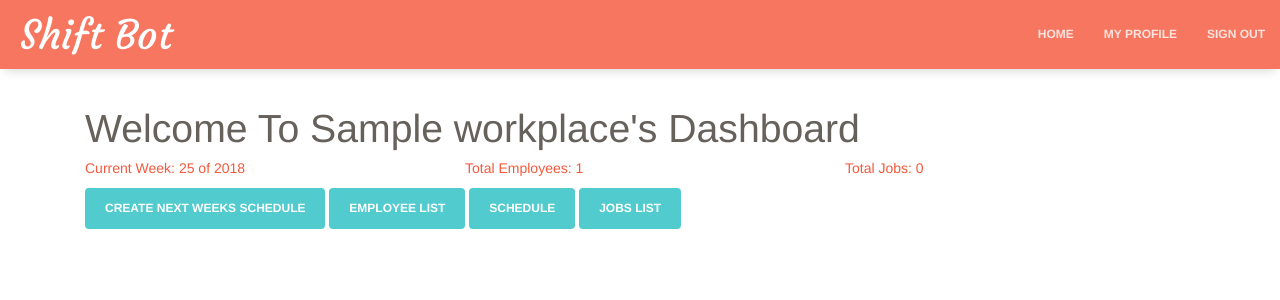
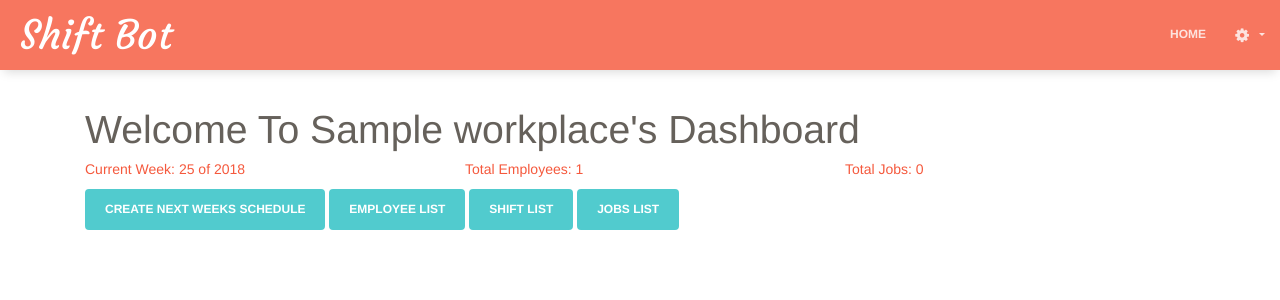
Before and after one commit to mknapper1/ShiftBot, a Django app: page /schedule/ in a window 1280 px wide. Shown: the top 300 px of the page. Run offline with Django 3.2, Linux system fonts and the light colour scheme; a user stored in the database is signed in; tables that the repository leaves empty hold one stand-in row (values such as "Sample post"); data that the repository does not hold is empty; style sheets or scripts are compiled from the project's sources; some libraries are stand-ins or nearby versions.

Commit message:
fixed some login stuff, added color

```diff
--- a/schedule/forms.py
+++ b/schedule/forms.py
@@ -14,7 +14,7 @@ class JobForm(forms.ModelForm):
 
     class Meta:
         model = Job
-        fields = ['name', 'description']
+        fields = ['name', 'description', 'color']
 
 
 class ShiftForm(forms.ModelForm):
--- a/shiftbot/templates/base.html
+++ b/shiftbot/templates/base.html
@@ -70,16 +70,19 @@
             <li class="nav-item active">
                 <a class="nav-link" href="{% url 'home' %}">Home <span class="sr-only">(current)</span></a>
             </li>
+
             {% if request.user.is_authenticated %}
-                <li class="nav-item">
-                    {# URL provided by django-allauth/account/urls.py #}
-                    <a class="nav-link"
-                       href="{% url 'users:detail' request.user.username %}">{% trans "My Profile" %}</a>
-                </li>
-                <li class="nav-item">
-                    {# URL provided by django-allauth/account/urls.py #}
-                    <a class="nav-link" href="{% url 'account_logout' %}">{% trans "Sign Out" %}</a>
-                </li>
+                <div class="nav-item dropdown">
+                    <a class="nav-link dropdown-toggle" data-toggle="dropdown" href="#pk" role="button"
+                       aria-haspopup="true"
+                       aria-expanded="false"><i class="fa fa-cog"></i></a>
+                    <ul class="dropdown-menu dropdown-menu-right dropdown-danger">
+                        <a class="dropdown-item" href="{% url 'users:detail' request.user.username %}">My Profile</a>
+                        <a class="dropdown-item" href="{% url 'schedule:dashboard' %}">Schedule</a>
+                        <div class="dropdown-divider"></div>
+                        <a class="dropdown-item" href="{% url 'account_logout' %}">Sign Out</a>
+                    </ul>
+                </div>
             {% else %}
                 <li class="nav-item">
                     {# URL provided by django-allauth/account/urls.py #}
@@ -91,17 +94,6 @@
                     <a id="log-in-link" class="nav-link" href="{% url 'account_login' %}">{% trans "Sign In" %}</a>
                 </li>
             {% endif %}
-{#            <div class="nav-item dropdown">#}
-{#                <a class="nav-link dropdown-toggle" data-toggle="dropdown" href="#pk" role="button" aria-haspopup="true"#}
-{#                   aria-expanded="false"><i class="fa fa-cog"></i></a>#}
-{#                <ul class="dropdown-menu dropdown-menu-right dropdown-danger">#}
-{#                    <li class="dropdown-header" href="#pk">Dropdown header</li>#}
-{#                    <a class="dropdown-item" href="#pk">Another action</a>#}
-{#                    <a class="dropdown-item" href="#pk">Something else here</a>#}
-{#                    <div class="dropdown-divider"></div>#}
-{#                    <a class="dropdown-item" href="#pk">Separated link</a>#}
-{#                </ul>#}
-{#            </div>#}
         </ul>
     </div>
 </nav>
@@ -115,10 +107,10 @@
         {% endfor %}
     {% endif %}
 
-    {% block content %}
-    {% endblock content %}
+    <div class="container">
+        {% block content %}
+        {% endblock content %}
 
-    <div class="container">
         {% block main %}
         {% endblock main %}
     </div>
--- a/shiftbot/templates/schedule/dashboard.html
+++ b/shiftbot/templates/schedule/dashboard.html
@@ -26,7 +26,7 @@
     <a href="{% url 'schedule:schedule_create_view' year week %}" class="btn btn-primary">Create Next Weeks Schedule</a>
 
     <a href="{% url 'schedule:employees_view' %}" class="btn btn-primary">Employee List</a>
-    <a href="{% url 'schedule:shifts_view' %}" class="btn btn-primary">Schedule</a>
+    <a href="{% url 'schedule:shifts_view' %}" class="btn btn-primary">Shift List</a>
     <a href="{% url 'schedule:jobs_view' %}" class="btn btn-primary">Jobs List</a>
 
 
```
